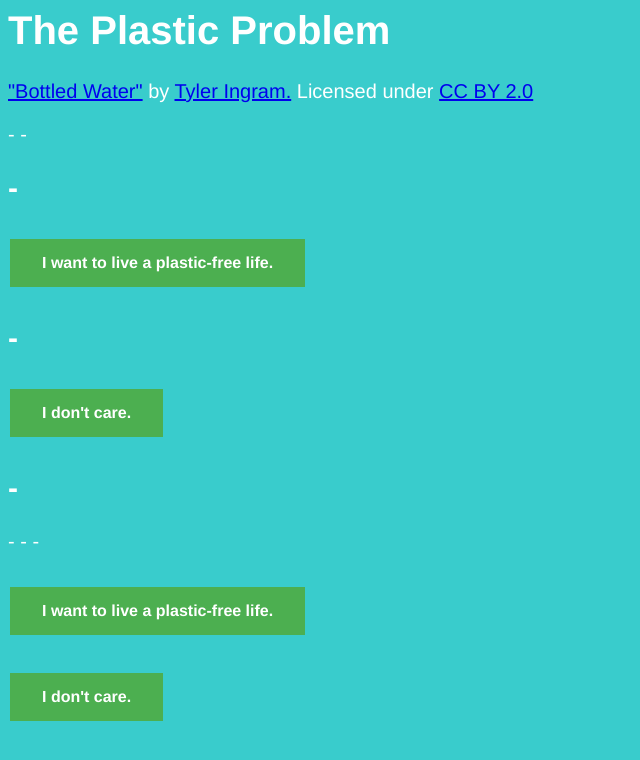
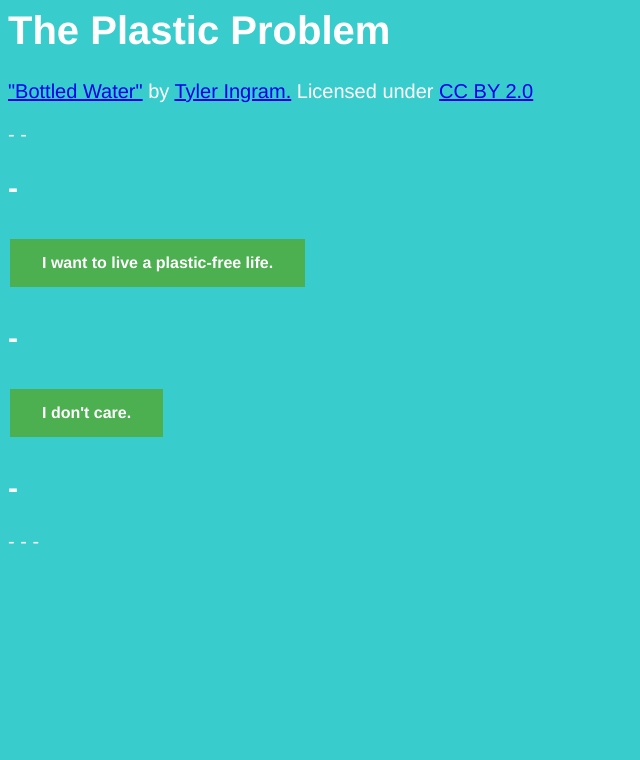
Before and after one commit to danielwithclover/on-plastic, a plain HTML site: page index.html in a window 1280 px wide. Shown: the whole page, without its empty margins (0-640 px from the left). Drawn offline with Linux system fonts and the light colour scheme.

Commit message:
Update index.html

```diff
--- a/index.html
+++ b/index.html
@@ -17,11 +17,3 @@
 -	</body>
 -
 -</html>
-
-		<h2>
-			<p><a href="yes.html" class="button">I want to live a plastic-free life.</a></p>
-			<p><a href="no.html" class="button">I don't care.</a></p>
-		</h2>
-	</body>
-
-</html>
```
